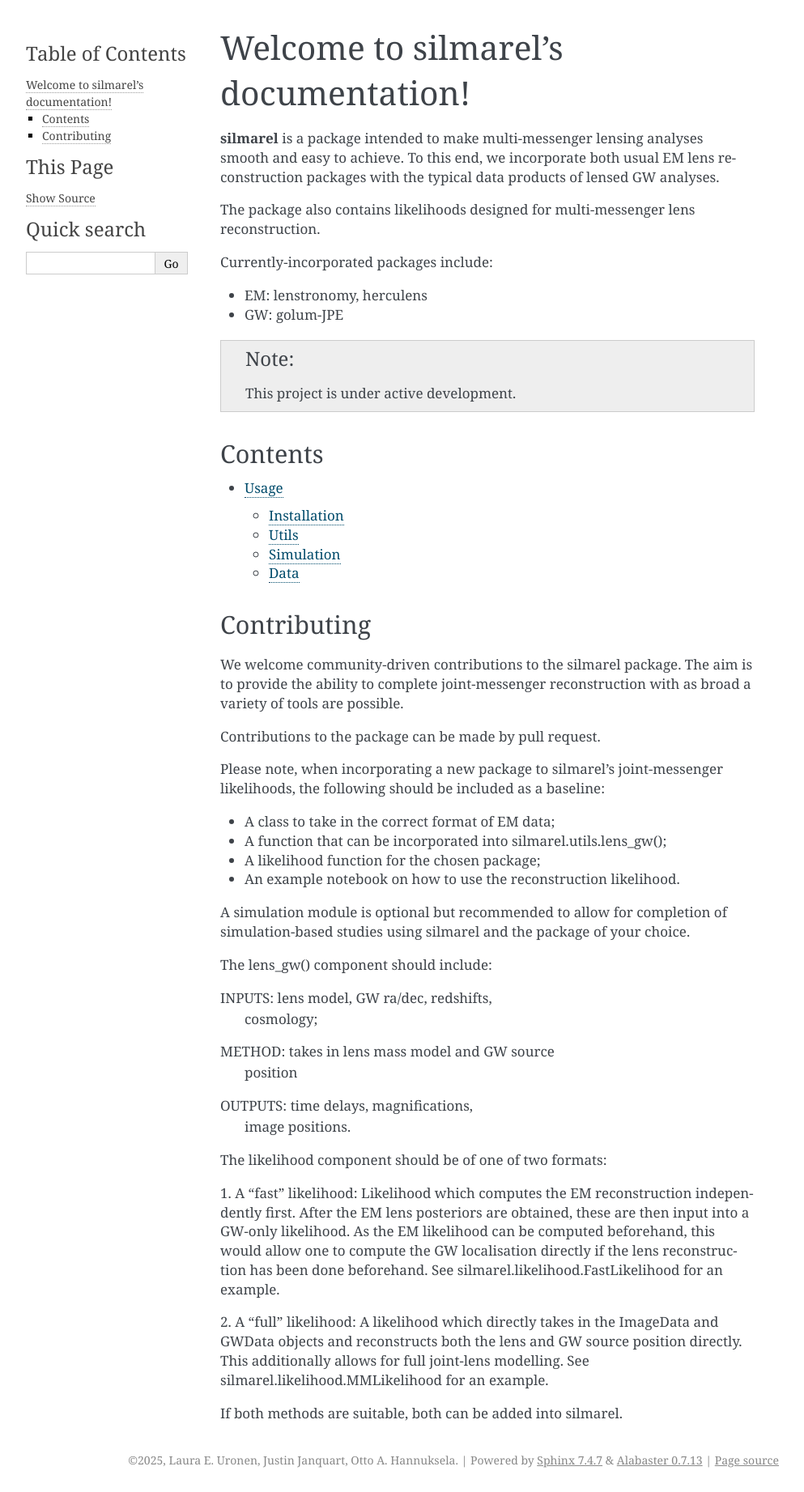
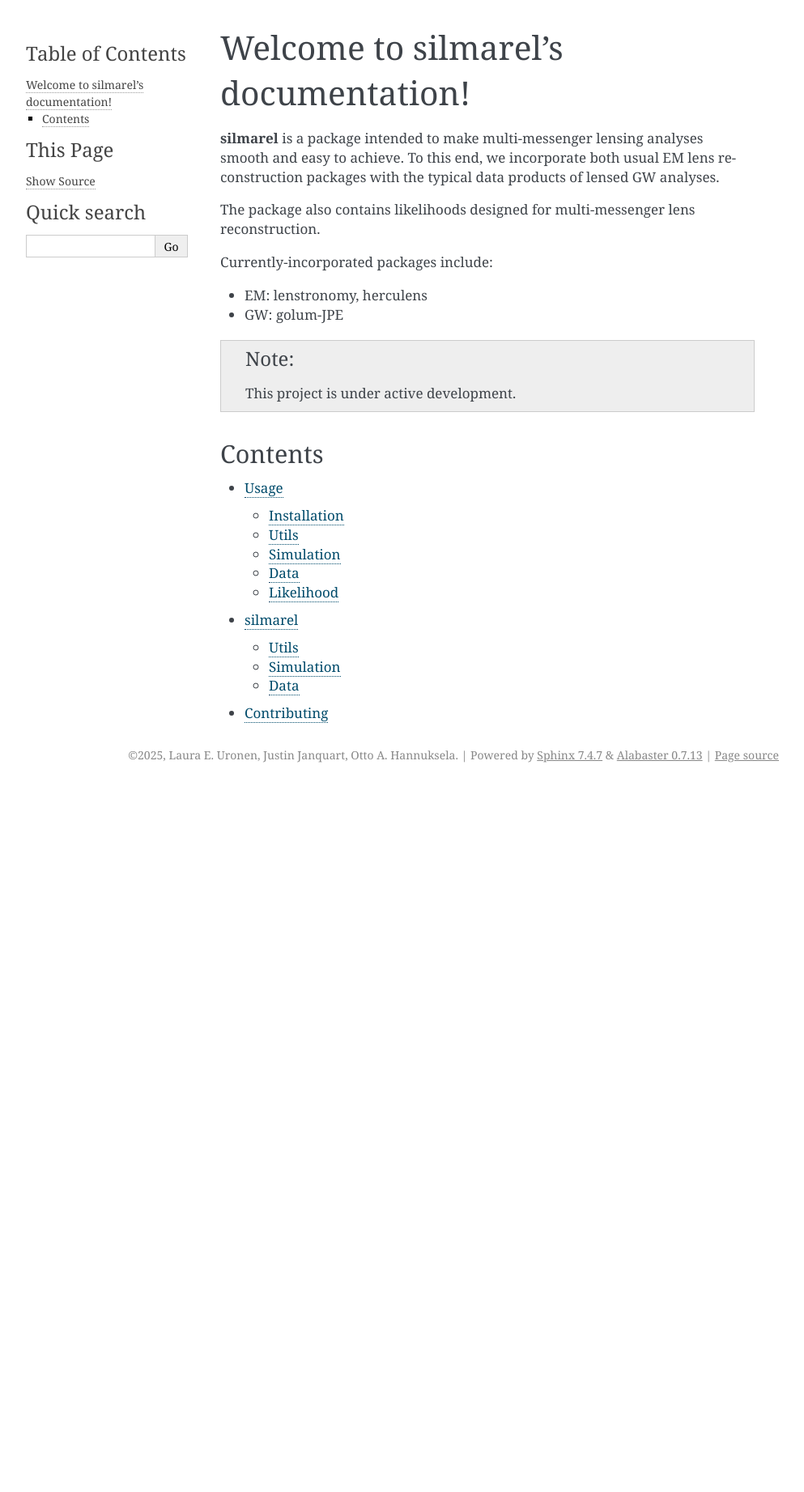
Before and after one commit to laurauronen/silmarel, a Sphinx documentation site: the page built from docs/source/index.rst, in a window 1280 px wide. Shown: the whole page at 81% size, without its empty margins (148-1141 px from the left). Built offline with Sphinx 7.4.7, drawn with Linux system fonts in a browser that asks for light colours; after the commit the page ends 972 px from its top, so only the background shows below that.

Commit message:
Fix layout of docs

```diff
--- a/docs/source/index.rst
+++ b/docs/source/index.rst
@@ -25,55 +25,5 @@ Contents
 .. toctree::
 
    usage
-
-Contributing
-------------
-
-We welcome community-driven contributions to the
-silmarel package. The aim is to provide the ability
-to complete joint-messenger reconstruction with
-as broad a variety of tools are possible.
-
-Contributions to the package can be made by pull
-request.
-
-Please note, when incorporating a new package
-to silmarel's joint-messenger likelihoods, the
-following should be included as a baseline:
-
-- A class to take in the correct format of EM data;
-- A function that can be incorporated into silmarel.utils.lens_gw();
-- A likelihood function for the chosen package;
-- An example notebook on how to use the reconstruction likelihood.
-
-A simulation module is optional but recommended to allow
-for completion of simulation-based studies using silmarel
-and the package of your choice.
-
-The lens_gw() component should include:
-
-INPUTS:     lens model, GW ra/dec, redshifts,
-            cosmology;
-METHOD:     takes in lens mass model and GW source
-            position
-OUTPUTS:    time delays, magnifications,
-            image positions.
-
-The likelihood component should be of one of two formats:
-
-1. A “fast” likelihood:
-Likelihood which computes the EM reconstruction independently
-first. After the EM lens posteriors are obtained, these
-are then input into a GW-only likelihood. As the EM likelihood
-can be computed beforehand, this would allow one to compute
-the GW localisation directly if the lens reconstruction has
-been done beforehand. See silmarel.likelihood.FastLikelihood
-for an example.
-
-2. A “full” likelihood:
-A likelihood which directly takes in the ImageData and GWData objects
-and reconstructs both the lens and GW source position directly.
-This additionally allows for full joint-lens modelling.
-See silmarel.likelihood.MMLikelihood for an example.
-
-If both methods are suitable, both can be added into silmarel.
+   silmarel
+   contributing
```
Also changed, not shown: docs/source/contributing.rst (added, +51 -0 lines), docs/source/silmarel.rst (added, +17 -0 lines), docs/source/usage.rst (+21 -8 lines).
